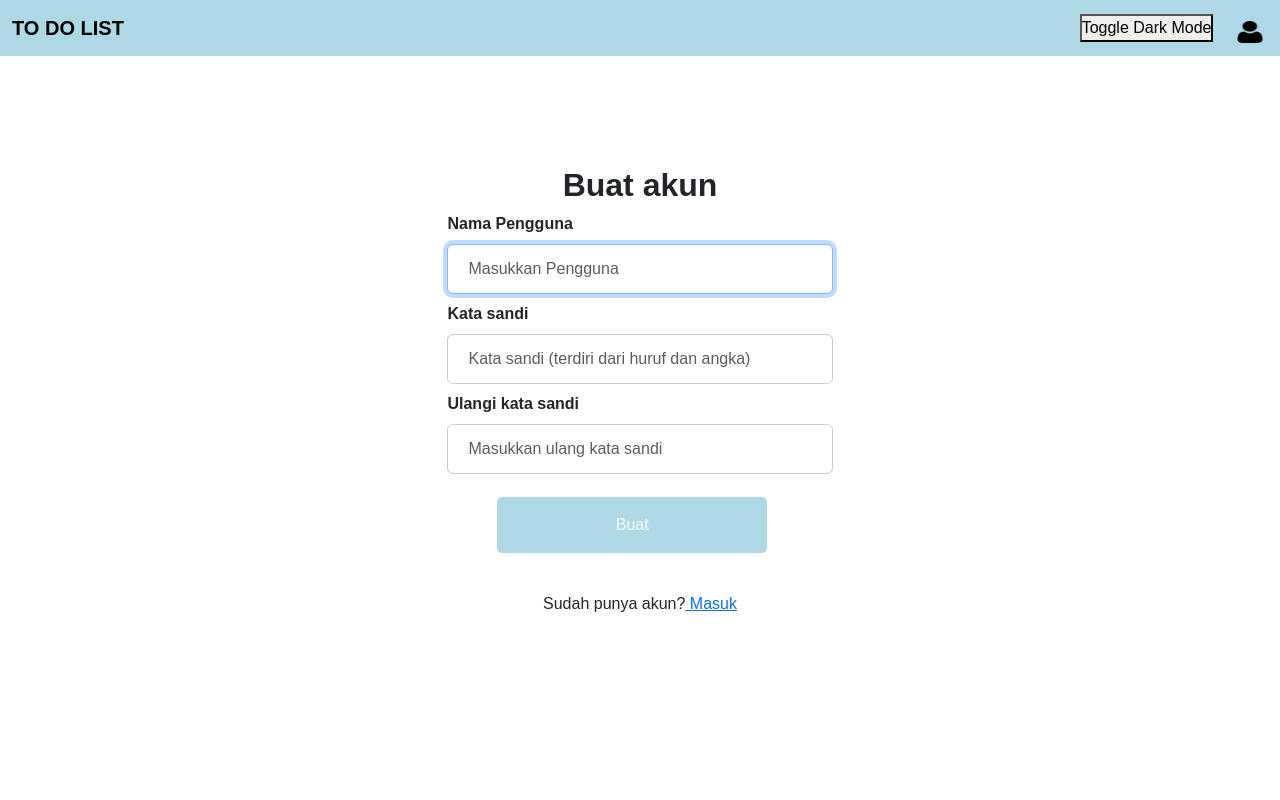
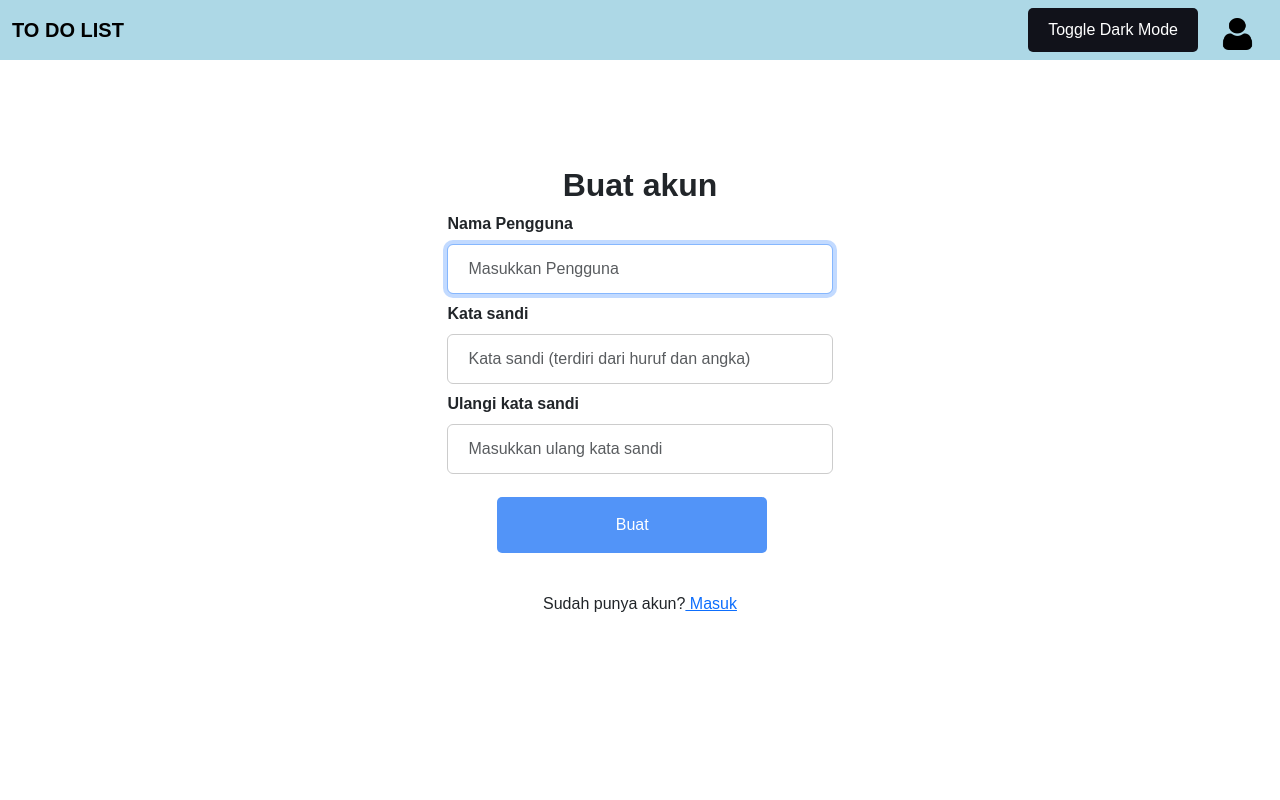
Before and after one commit to Khaisa-Shafa/LAB_PW1_UAS, a PHP site: page /Akun/buat.php in a window 1280 px wide. Run offline with PHP 8.4, Linux system fonts and the light colour scheme.

Commit message:
update toggle

```diff
--- a/Styling/akun.css
+++ b/Styling/akun.css
@@ -31,8 +31,8 @@ body {
   }
 
 .user img {
-  width: 100%;
-  height: 30px;
+  width: 60px;
+  height: 40px;
   margin-left: 10px;
   padding-right: 25px;
   padding-top: 8px;
@@ -51,7 +51,7 @@ input[type=text], input[type=password] {
 }
 
 .container2 button {
-  background-color: #add8e6;
+  background-color: #5294f8;
   color: white;
   padding: 16px;
   margin: 15px 50px;
@@ -89,3 +89,16 @@ input[type=text], input[type=password] {
 label {
 	width: 100%;
 }
+
+#themeToggle {
+  font-size: 16px;
+  padding: 10px 20px;
+  background-color: rgb(17, 18, 26);
+  color: #fff;
+  border: none;
+  border-radius: 5px;
+  cursor: pointer;
+}
+#themeToggle:hover button {
+  background-color: #000000;
+}
```
